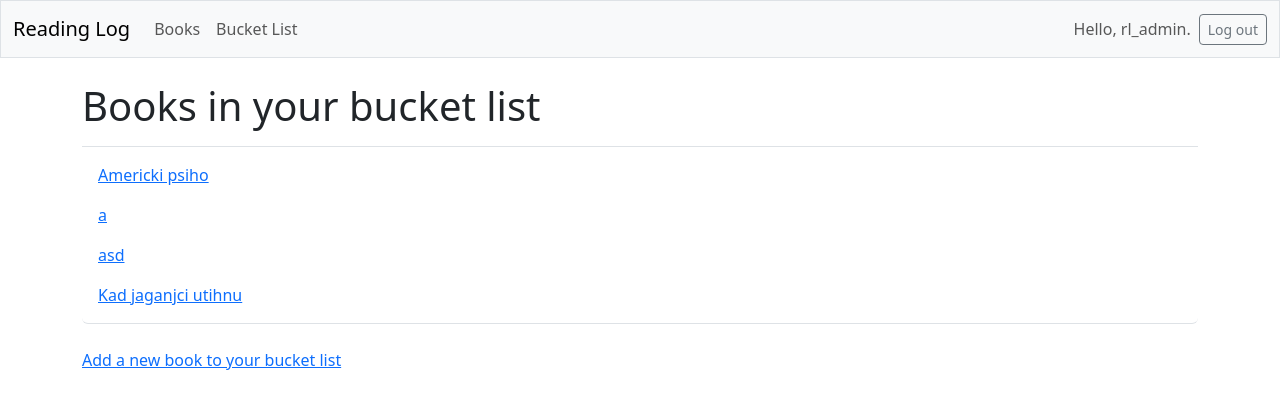
After one commit to dokma11/Reading-Diary, a Django app: page /bucket_list/ in a window 1280 px wide. The commit adds this page. Shown: the top 409 px of the page. Run offline with Django 4.2, Linux system fonts and the light colour scheme; a user stored in the database is signed in; data comes from the database, SQL or seed files in the repository; both versions use the stored data as it was after the commit; some libraries are stand-ins or nearby versions.

Commit message:
Implemented a bucket list for books

```diff
--- a/reading_log/models.py
+++ b/reading_log/models.py
@@ -6,6 +6,7 @@ class Book(models.Model):
     text = models.CharField(max_length=200)
     date_added = models.DateTimeField(auto_now_add=True)
     owner = models.ForeignKey(User, on_delete=models.CASCADE)
+    in_bucket_list = models.BooleanField(default=False)
 
     def __str__(self):
         """Returns a string representation of the model"""
--- a/reading_log/templates/reading_log/base.html
+++ b/reading_log/templates/reading_log/base.html
@@ -26,7 +26,12 @@
         <ul class="navbar-nav me-auto mb-2 mb-md-0">
           <li class="nav-item">
             <a class="nav-link" href="{% url 'reading_log:books' %}">
-              Books</a></li>
+              Books</a>
+          </li>
+          <li class="nav-item">
+            <a class="nav-link" href="{% url 'reading_log:bucket_list' %}">
+              Bucket List</a>
+          </li>
         </ul> <!-- End of links on left side of navbar -->
 
         <!-- Account-related links -->
--- /dev/null
+++ b/reading_log/templates/reading_log/bucket_list.html
@@ -0,0 +1,22 @@
+{% extends 'reading_log/base.html' %}
+
+{% block page_header %}
+  <h1>Books in your bucket list</h1>
+{% endblock page_header %}
+
+{% block content %}
+
+  <ul class="list-group border-bottom pb-2 mb-4">
+    {% for bucket_list_item in books_in_list %}
+      <li class="list-group-item border-0">
+        <a href="{% url 'reading_log:bucket_list_item' bucket_list_item.id %}">
+          {{ bucket_list_item.text }}</a>
+      </li>
+    {% empty %}
+      <li class="list-group-item border-0">No books have been added yet.</li>
+    {% endfor %}
+  </ul>
+
+  <a href="{% url 'reading_log:new_bucket_list_item' %}">Add a new book to your bucket list</a>
+
+{% endblock content %}
--- a/reading_log/urls.py
+++ b/reading_log/urls.py
@@ -16,4 +16,10 @@ urlpatterns = [
     path('new_review/<int:book_id>', views.new_review, name='new_review'),
     # Page for editing a review
     path('edit_review/<int:review_id>', views.edit_review, name='edit_review'),
+    # Bucket list page
+    path('bucket_list/', views.books_in_bucket_list, name='bucket_list'),
+    # Bucket list item page
+    path('bucket_list/<int:book_id>/', views.bucket_list_item, name='bucket_list_item'),
+    # Page for adding a new bucket list item
+    path('new_bucket_list_item/', views.new_bucket_list_item, name='new_bucket_list_item'),
 ]
--- a/reading_log/views.py
+++ b/reading_log/views.py
@@ -1,5 +1,5 @@
 from django.shortcuts import render, redirect
-from .models import Book, Review
+from .models import Book, Review#, BucketList
 from .forms import BookForm, ReviewForm
 from django.contrib.auth.decorators import login_required
 from django.http import Http404
@@ -13,7 +13,7 @@ def index(request):
 @login_required
 def books(request):
     """Show all books"""
-    books = Book.objects.filter(owner=request.user).order_by('date_added')
+    books = Book.objects.filter(owner=request.user, in_bucket_list=False).order_by('date_added')
     context = {'books': books}
     return render(request, 'reading_log/books.html', context)
 
@@ -44,6 +44,7 @@ def new_book(request):
         if form.is_valid():
             new_book = form.save(commit=False)
             new_book.owner = request.user
+            new_book.in_bucket_list = False
             new_book.save()
             form.save()
             return redirect('reading_log:books')
@@ -100,3 +101,48 @@ def edit_review(request, review_id):
     context = {'review': review, 'book': book, 'form': form}
 
     return render(request, 'reading_log/edit_review.html', context)
+
+
+@login_required
+def books_in_bucket_list(request):
+    """Show all books"""
+    books_in_list = Book.objects.filter(owner=request.user, in_bucket_list=True).order_by('date_added')
+    context = {'books_in_list': books_in_list}
+    return render(request, 'reading_log/bucket_list.html', context)
+
+
+@login_required
+def bucket_list_item(request, book_id):
+    """Show a single book and all of its reviews"""
+    bucket_list_item = Book.objects.get(id=book_id)
+
+    # Make sure the topic belongs to the current user
+    if bucket_list_item.owner != request.user:
+        raise Http404
+
+    reviews = bucket_list_item.review_set.order_by('-date_added')
+    context = {'bucket_list_item': bucket_list_item, 'reviews': reviews}
+    return render(request, 'reading_log/bucket_list_item.html', context)
+
+
+@login_required
+def new_bucket_list_item(request):
+    """Create and add a new book"""
+    if request.method != 'POST':
+        # No data was submitted, create a blank form
+        form = BookForm()
+    else:
+        # POST data was submitted, process the submitted data
+        form = BookForm(data=request.POST)
+        if form.is_valid():
+            new_book = form.save(commit=False)
+            new_book.owner = request.user
+            new_book.in_bucket_list = True
+            new_book.save()
+            form.save()
+            return redirect('reading_log:bucket_list')
+
+    # Display a blank or invalid form
+    context = {'form': form}
+
+    return render(request, 'reading_log/new_bucket_list_item.html', context)
```
Also changed, not shown: reading_log/templates/reading_log/bucket_list_item.html (added, +28 -0 lines), reading_log/templates/reading_log/new_bucket_list_item.html (added, +13 -0 lines), .platform/local/README.txt (added), .platform/local/project.yaml (added), db.sqlite3, reading_log/migrations/0008_book_in_bucket_list.py (added), 1 other file.
